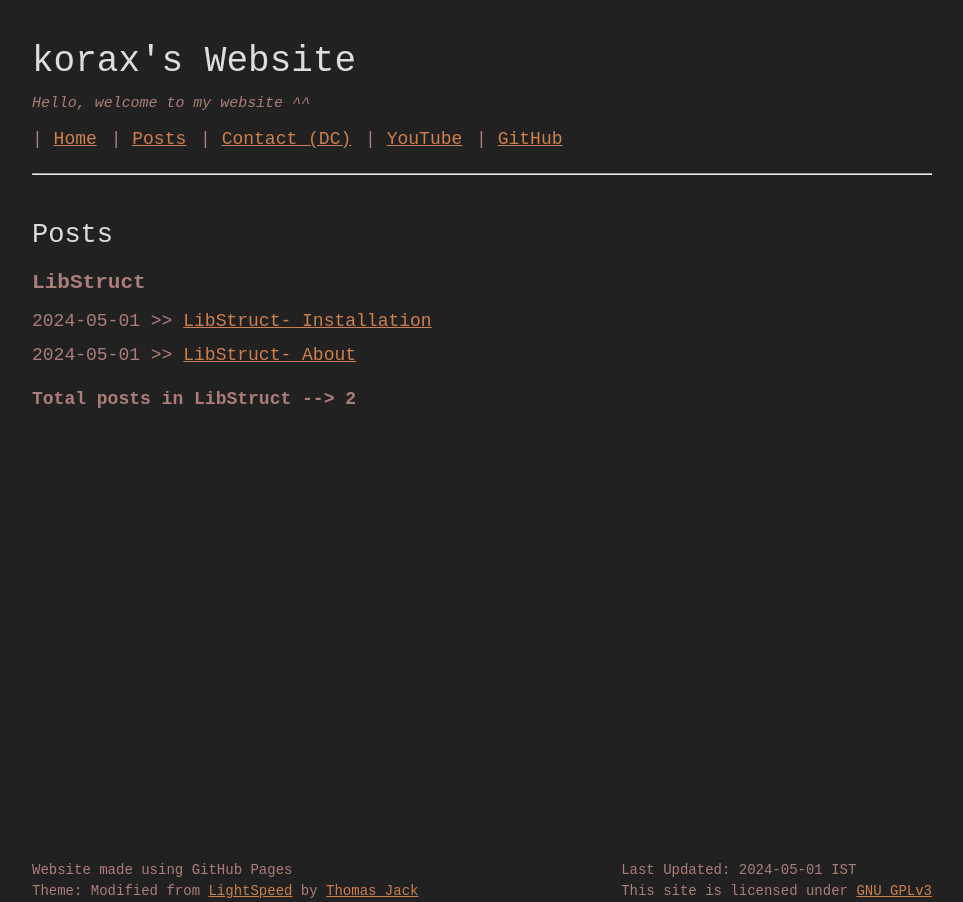
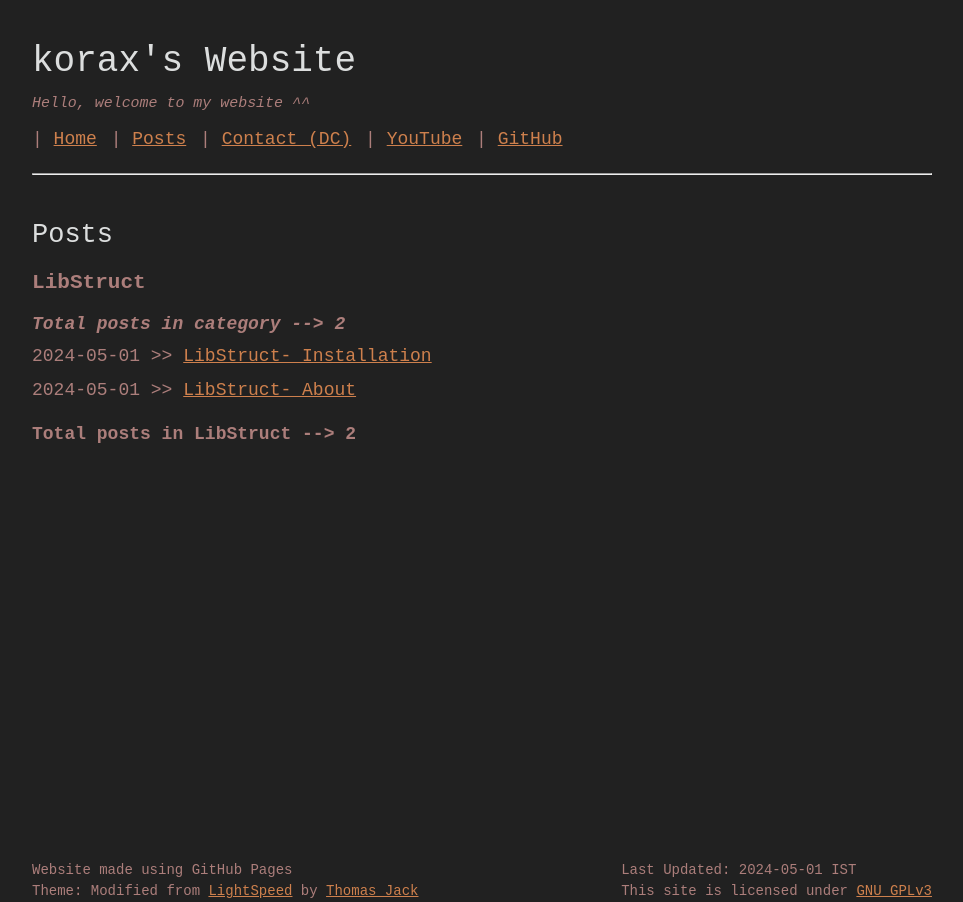
Before and after one commit to koraxial/koraxial.github.io, a Jekyll site: the page built from posts/index.html, in a window 1280 px wide. Shown: the whole page, without its empty margins (158-1121 px from the left). Built offline with Jekyll 4.4.1, drawn with Linux system fonts in a browser that asks for light colours.

Commit message:
Update index.html

```diff
--- a/posts/index.html
+++ b/posts/index.html
@@ -6,6 +6,7 @@
 <h2>Posts</h2>
 {% for category in site.categories %}
     <h3 class="category-header"><b>{{category | first}}</b></h3>
+    <h4><i>Total posts in category --> {{category[1] | size}}</i> <a href="/{{category | first | downcase }}/"></a></h4>
         {% for post in category[1] limit:100 %}
         <span class="post-item">{{ post.date | date: '%Y-%m-%d' }} >> <a href="{{ post.url }}">{{ post.title }}</a></span>
         {% endfor %}
```
